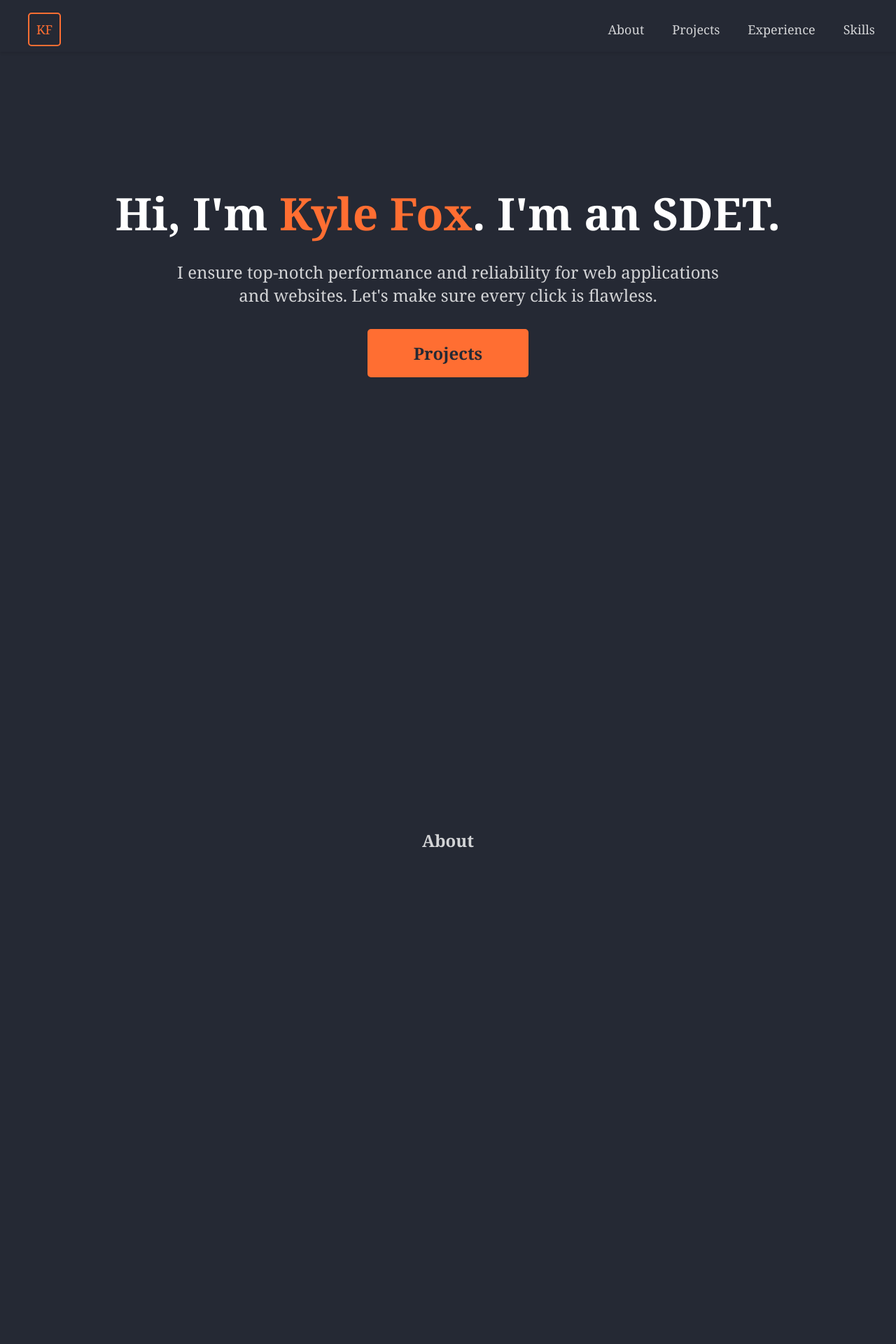
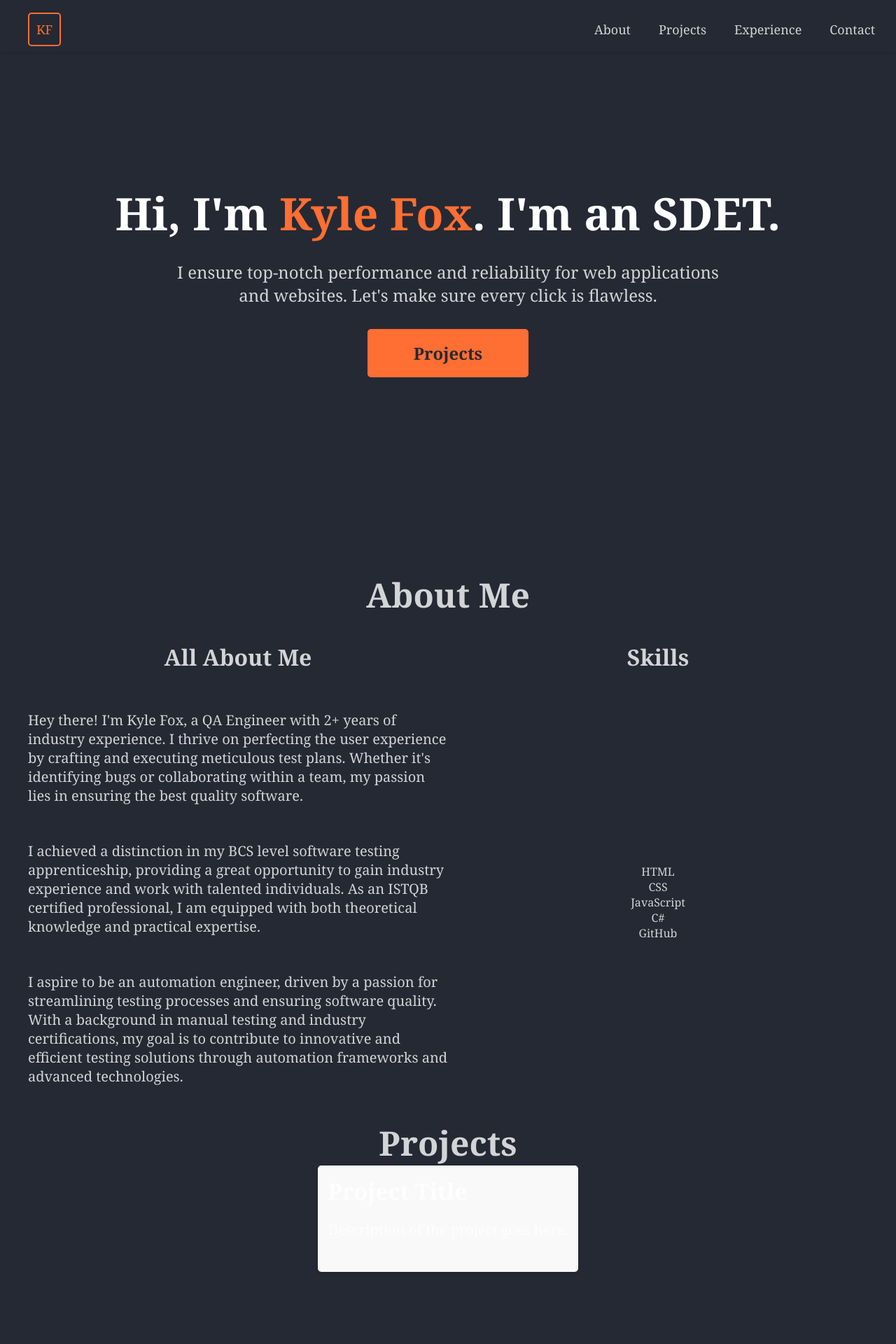
Before and after one commit to KyleFox2/KyleFox, a React (Create React App) app: page / in a window 1280 px wide. Shown: the top 1920 px of the page at 70% size. Built offline with nearby package versions, Linux system fonts and the light colour scheme.

Commit message:
compartmentalised the code

```diff
--- a/src/App.css
+++ b/src/App.css
@@ -53,22 +53,21 @@ Accent colour - 5C5752
   color: #ff6e32;
 }
 
-section {
+#introduction {
   display: flex;
-  flex-direction: column;
   justify-content: center;
-  align-items: center;
-  min-height: 100vh;
-  min-width: 100%;
-  padding: 0px;
-  margin: 0px;
 }
 
-#introduction p {
+.intro-text {
+  text-align: center;
+  font-size: x-large;
+  max-width: 800px;
+}
+
+p {
   margin-bottom: 2rem;
-  max-width: 800px;
-  font-size: x-large;
-  text-align: center;
+  max-width: 600px;
+  font-size: 1.25rem;
 }
 
 .intro-wrapper {
@@ -98,3 +97,32 @@ section {
   padding: 1rem 4rem 1rem 4rem;
   border-radius: 5px;
 }
+
+#about {
+  display: grid;
+  justify-content: center;
+  align-items: center;
+  grid-template-columns: 1fr 1fr;
+  min-width: 60%;
+}
+
+.about-title {
+  display: flex;
+  align-items: center;
+  justify-content: center;
+  grid-column: span 2;
+}
+
+.about-me {
+  display: flex;
+  flex-direction: column;
+  align-items: center;
+  justify-content: center;
+}
+
+.skills {
+  display: flex;
+  flex-direction: column;
+  align-items: center;
+  justify-content: center;
+}
--- a/src/App.js
+++ b/src/App.js
@@ -1,82 +1,23 @@
 import React from "react";
-import "./App.css"; // Import your CSS file for styling
+import "./App.css";
+import Introduction from "./pages/introduction";
+import About from "./pages/about";
+import Projects from "./pages/projects";
+import Experience from "./pages/experience";
+import Contact from "./pages/contact";
+import Nav from "./components/nav";
+import Footer from "./components/footer";
 
 function App() {
   return (
     <div className="container">
-      <header>
-        <nav className="navbar">
-          <ul className="nav-items">
-            <li>
-              <a className="navBtn" id="kf" href="#">
-                KF
-              </a>
-            </li>
-          </ul>
-          <ul className="nav-items">
-            <li>
-              <a className="navBtn" href="#">
-                About
-              </a>
-            </li>
-            <li>
-              <a className="navBtn" href="#">
-                Projects
-              </a>
-            </li>
-            <li>
-              <a className="navBtn" href="#">
-                Experience
-              </a>
-            </li>
-            <li>
-              <a className="navBtn" href="#">
-                Skills
-              </a>
-            </li>
-          </ul>
-        </nav>
-      </header>
-      <section id="introduction">
-        <div className="intro-wrapper">
-          <h1>
-            <span className="subtle-highlight">
-              Hi, I'm <span className="highlight">Kyle Fox</span>. I'm an SDET.
-            </span>
-          </h1>
-          <p>
-            I ensure top-notch performance and reliability for web applications
-            and websites. Let's make sure every click is flawless.
-          </p>
-          <button className="viewWorkBtn">Projects</button>
-        </div>
-      </section>
-      <section id="about">
-        <h2>About</h2>
-      </section>
-      <section id="projects">
-        <h2>Projects</h2>
-        <div className="projects-grid">
-          <div className="project">
-            <h3>Project Title</h3>
-            <p>Description of the project goes here.</p>
-          </div>
-        </div>
-      </section>
-      <section id="experience">
-        <h2>Experience</h2>
-        <ul>
-          <li>Work Experience 1</li>
-          <li>Work Experience 2</li>
-        </ul>
-      </section>
-      <section id="skills">
-        <h2>Skills</h2>
-        <ul>
-          <li>Skill 1</li>
-          <li>Skill 2</li>
-        </ul>
-      </section>
+      <Nav />
+      <Introduction />
+      <About />
+      <Projects />
+      <Experience />
+      <Contact />
+      <Footer />
     </div>
   );
 }
--- /dev/null
+++ b/src/components/button.js
@@ -0,0 +1,9 @@
+function Button({ text, link, className }) {
+  return (
+    <a href={link}>
+      <button className={className}>{text}</button>
+    </a>
+  );
+}
+
+export default Button;
--- /dev/null
+++ b/src/components/footer.js
@@ -0,0 +1,5 @@
+function Footer() {
+  return <div></div>;
+}
+
+export default Footer;
--- /dev/null
+++ b/src/components/nav.js
@@ -0,0 +1,33 @@
+function Nav() {
+  const navItems = [
+    { name: "About", link: "./#about" },
+    { name: "Projects", link: "./#projects" },
+    { name: "Experience", link: "./#experience" },
+    { name: "Contact", link: "./#contact" },
+  ];
+
+  return (
+    <header>
+      <nav className="navbar">
+        <ul className="nav-items">
+          <li>
+            <a className="navBtn" id="kf" href="#">
+              KF
+            </a>
+          </li>
+        </ul>
+        <ul className="nav-items">
+          {navItems.map((item, index) => (
+            <li key={index}>
+              <a href={item.link} className="navBtn">
+                {item.name}
+              </a>
+            </li>
+          ))}
+        </ul>
+      </nav>
+    </header>
+  );
+}
+
+export default Nav;
--- a/src/index.css
+++ b/src/index.css
@@ -23,6 +23,16 @@ body {
   margin: 0%;
 }
 
+section {
+  display: flex;
+  flex-direction: column;
+  align-items: center;
+  min-height: 100vh;
+  min-width: 100%;
+  padding: 0px;
+  margin: 0px;
+}
+
 button {
   font-family: inherit;
 }
@@ -35,6 +45,16 @@ header {
 
 h1 {
   font-size: 4rem;
+  margin: 0;
+}
+
+h2 {
+  font-size: 3rem;
+  margin: 0;
+}
+
+h3 {
+  font-size: 2rem;
   margin: 0;
 }
 
--- /dev/null
+++ b/src/pages/about.js
@@ -0,0 +1,40 @@
+function About() {
+  const skills = ["HTML", "CSS", "JavaScript", "C#", "GitHub"];
+  return (
+    <section id="about">
+      <h2 className="about-title">About Me</h2>
+      <h3 className="about-me">All About Me</h3>
+      <h3 className="skills">Skills</h3>
+      <div className="about-me">
+        <p>
+          Hey there! I'm Kyle Fox, a QA Engineer with 2+ years of industry
+          experience. I thrive on perfecting the user experience by crafting and
+          executing meticulous test plans. Whether it's identifying bugs or
+          collaborating within a team, my passion lies in ensuring the best
+          quality software.
+        </p>
+        <p>
+          I achieved a distinction in my BCS level software testing
+          apprenticeship, providing a great opportunity to gain industry
+          experience and work with talented individuals. As an ISTQB certified
+          professional, I am equipped with both theoretical knowledge and
+          practical expertise.
+        </p>
+        <p>
+          I aspire to be an automation engineer, driven by a passion for
+          streamlining testing processes and ensuring software quality. With a
+          background in manual testing and industry certifications, my goal is
+          to contribute to innovative and efficient testing solutions through
+          automation frameworks and advanced technologies.
+        </p>
+      </div>
+      <div className="skills">
+        {skills.map((items, index) => (
+          <div>{items}</div>
+        ))}
+      </div>
+    </section>
+  );
+}
+
+export default About;
--- /dev/null
+++ b/src/pages/contact.js
@@ -0,0 +1,5 @@
+function Contact() {
+  return <section id="contact"></section>;
+}
+
+export default Contact;
--- /dev/null
+++ b/src/pages/experience.js
@@ -0,0 +1,13 @@
+function Experience() {
+  return (
+    <section id="experience">
+      <h2>Experience</h2>
+      <ul>
+        <li>Work Experience 1</li>
+        <li>Work Experience 2</li>
+      </ul>
+    </section>
+  );
+}
+
+export default Experience;
--- /dev/null
+++ b/src/pages/introduction.js
@@ -0,0 +1,23 @@
+//import Button from "./components/button";
+import Button from "../components/button";
+
+function Introduction() {
+  return (
+    <section id="introduction">
+      <div className="intro-wrapper">
+        <h1>
+          <span className="subtle-highlight">
+            Hi, I'm <span className="highlight">Kyle Fox</span>. I'm an SDET.
+          </span>
+        </h1>
+        <p className="intro-text">
+          I ensure top-notch performance and reliability for web applications
+          and websites. Let's make sure every click is flawless.
+        </p>
+        <Button text="Projects" link="./#projects" className="viewWorkBtn" />
+      </div>
+    </section>
+  );
+}
+
+export default Introduction;
--- /dev/null
+++ b/src/pages/projects.js
@@ -0,0 +1,15 @@
+function Projects() {
+  return (
+    <section id="projects">
+      <h2>Projects</h2>
+      <div className="projects-grid">
+        <div className="project">
+          <h3>Project Title</h3>
+          <p>Description of the project goes here.</p>
+        </div>
+      </div>
+    </section>
+  );
+}
+
+export default Projects;
```
